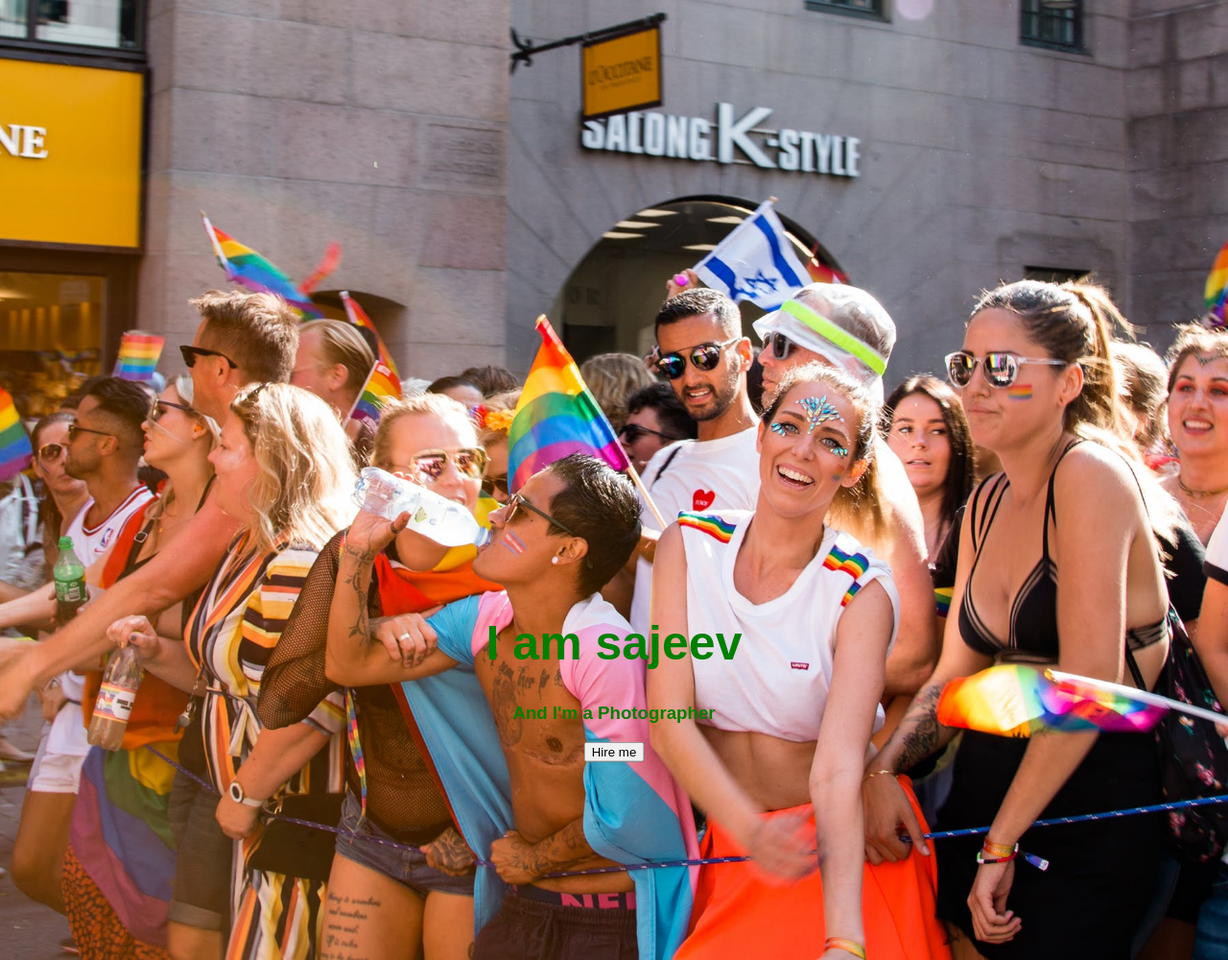
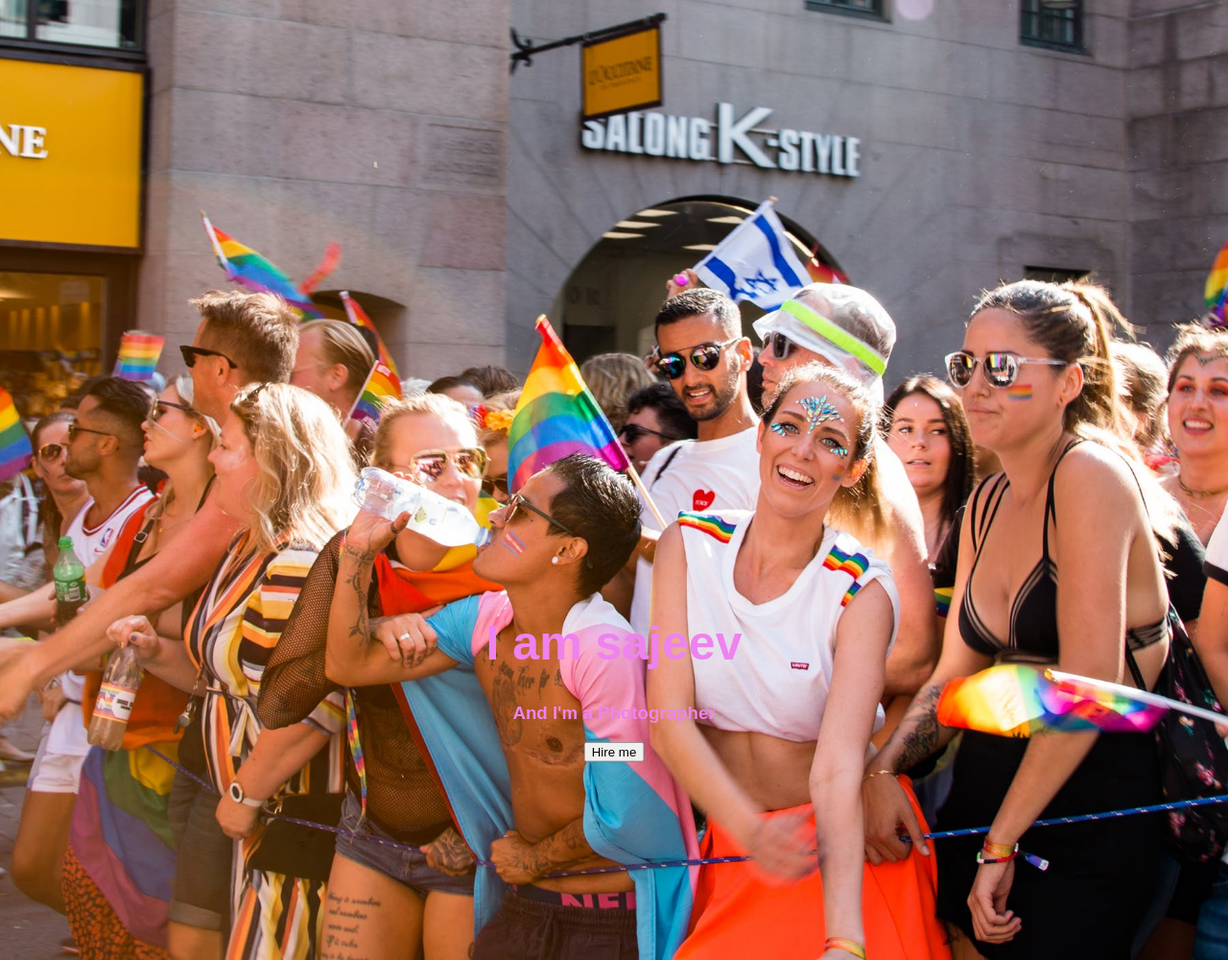
Before and after one commit to sivaramsajeev/wwwhtml, a plain HTML site: page index.html in a window 1280 px wide. Shown: the whole page at 96% size. Drawn offline with Linux system fonts and the light colour scheme.

Commit message:
Update index.html

```diff
--- a/index.html
+++ b/index.html
@@ -24,7 +24,7 @@ body {
   top: 70%;
   left: 50%;
   transform: translate(-50%, -50%);
-  color: green;
+  color: violet;
 }
 </style>
 </head>
```
